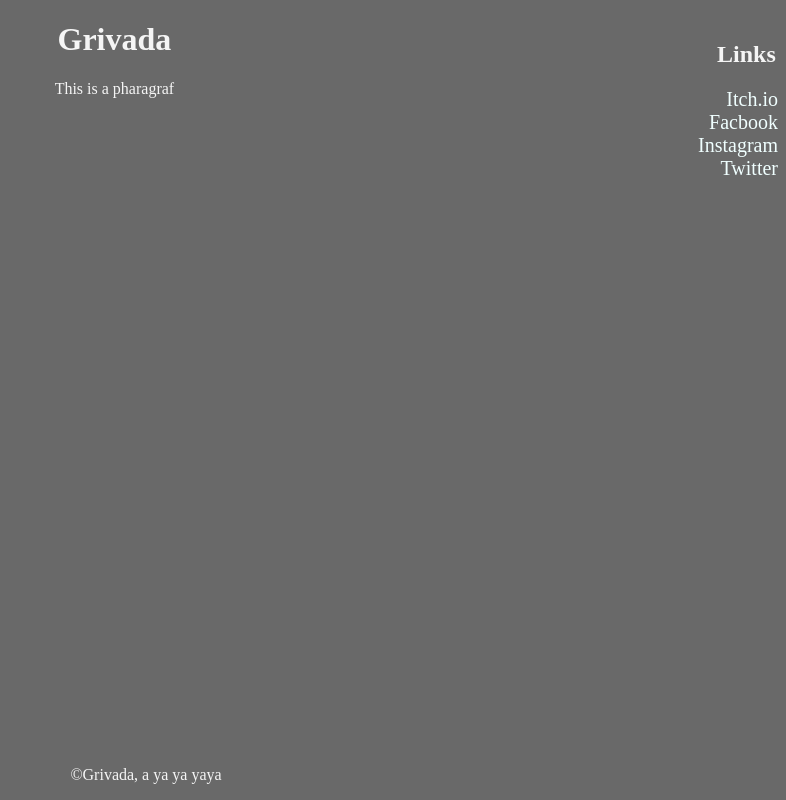
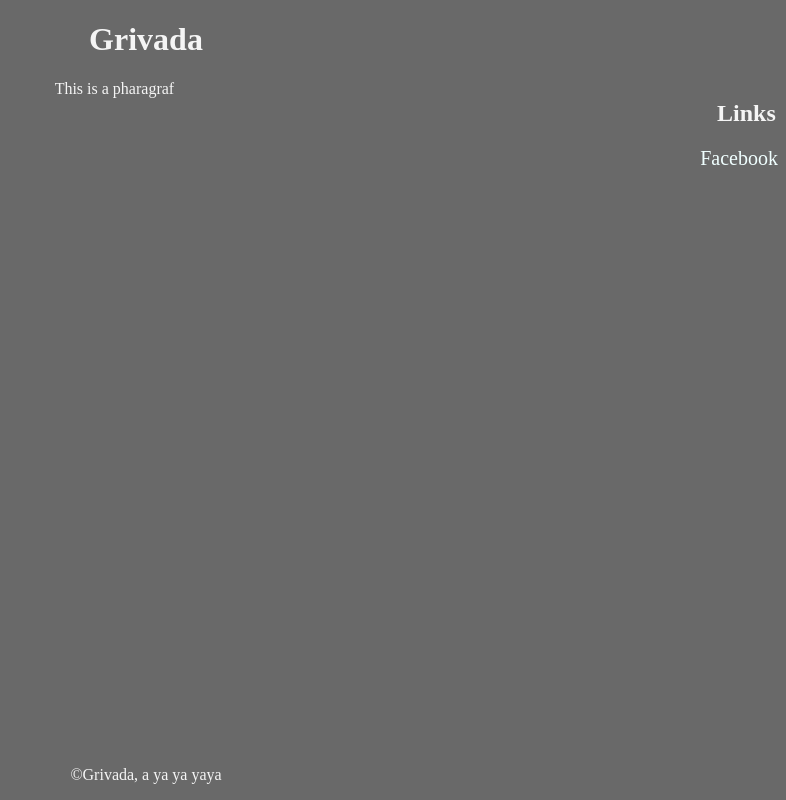
Before and after one commit to GrigoreArts/grivada.github.io, a plain HTML site: page index.html in a window 1280 px wide. Shown: the whole page, without its empty margins (494-1280 px from the left). Drawn offline with Linux system fonts and the light colour scheme.

Commit message:
Update index.html

```diff
--- a/index.html
+++ b/index.html
@@ -8,15 +8,14 @@
     <title>Grivada</title>
 </head>
 <body>
+    <header>
+        <h1>Grivada</h1>
+    </header>
     <aside>
         <h2>Links</h2>
-        <a href="https://grivada.itch.io/">Itch.io</a>
-        <a href="https://www.facebook.com/GrivadaStudio/">Facbook</a>
-        <a href="https://www.instagram.com/Grivadastudio/">Instagram</a>
-        <a href="https://www.twitter.com/grivadastudio">Twitter</a>
+        <a href="https://www.facebook.com/dotbasm/">Facebook</a>
     </aside>
         <main>
-        <h1>Grivada</h1>
         <p>This is a pharagraf</p>
     </main>
     <footer>
```
